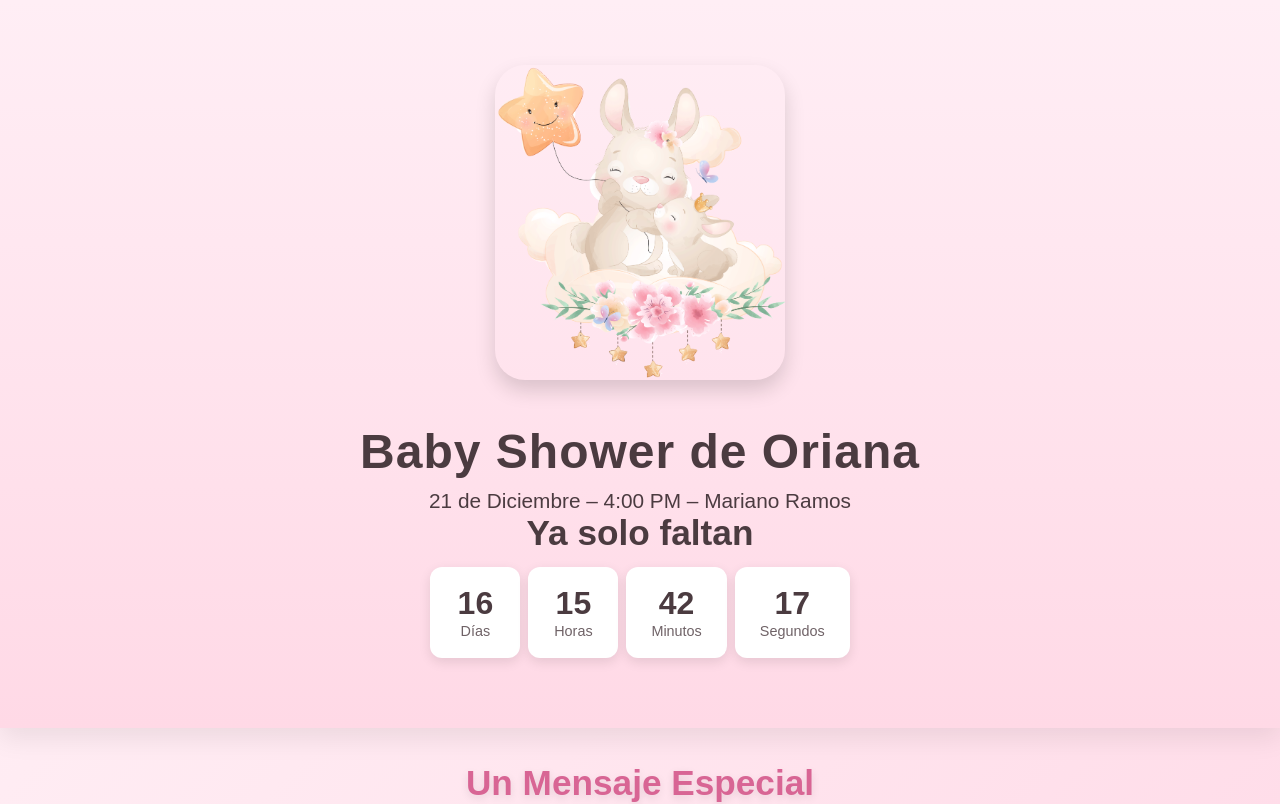
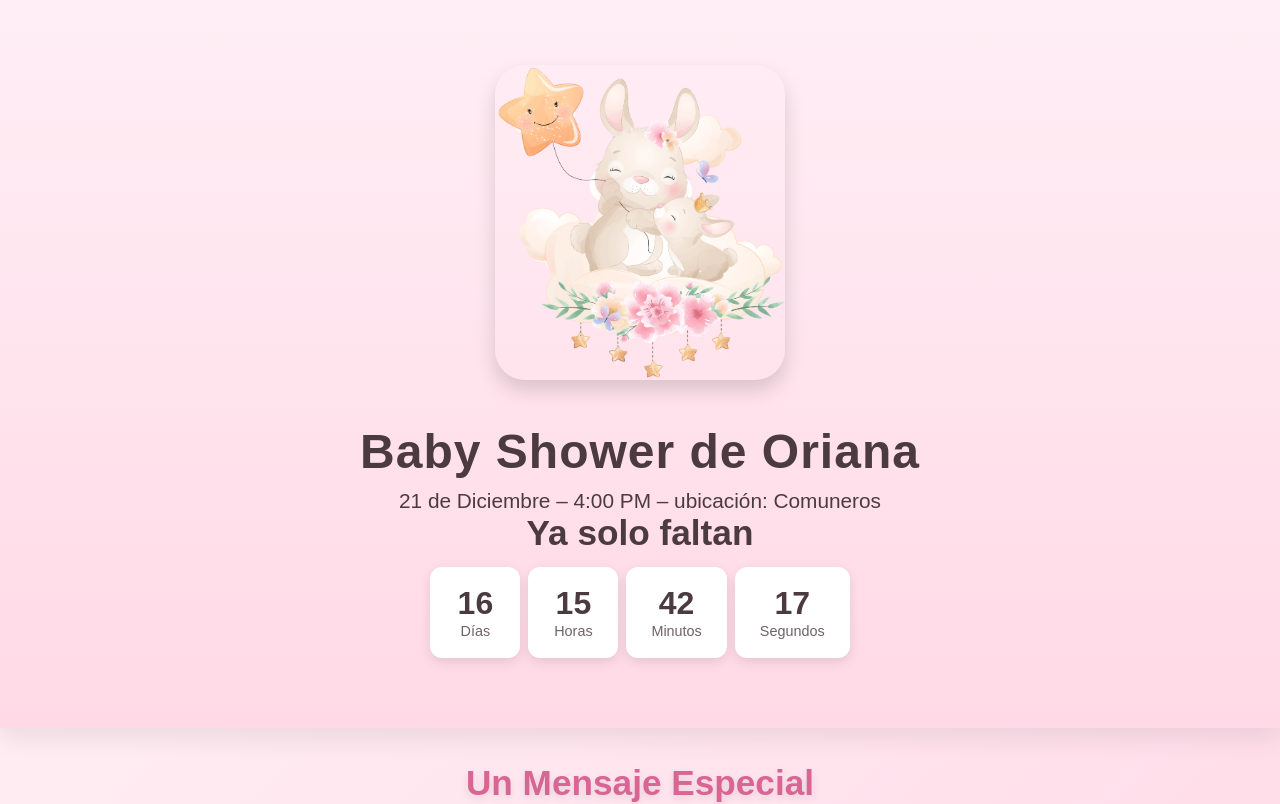
Before and after one commit to balantamercadeo-boop/tarjeta, a plain HTML site: page index.html in a window 1280 px wide. Shown: the top 804 px of the page. Drawn offline with Linux system fonts and the light colour scheme.

Commit message:
Modify event details and improve styles
Updated event details and adjusted styles for better presentation.

```diff
--- a/index.html
+++ b/index.html
@@ -190,7 +190,7 @@
   <div class="hero fade-in">
     <img src="3.png"/>
     <h1>Baby Shower de Oriana</h1>
-    <p>21 de Diciembre – 4:00 PM – Mariano Ramos</p>
+    <p>21 de Diciembre – 4:00 PM – ubicación: Comuneros</p>
 
     <h3 style="margin-bottom:14px; font-size:2.2rem; font-weight:700;">Ya solo faltan</h3>
 
```
